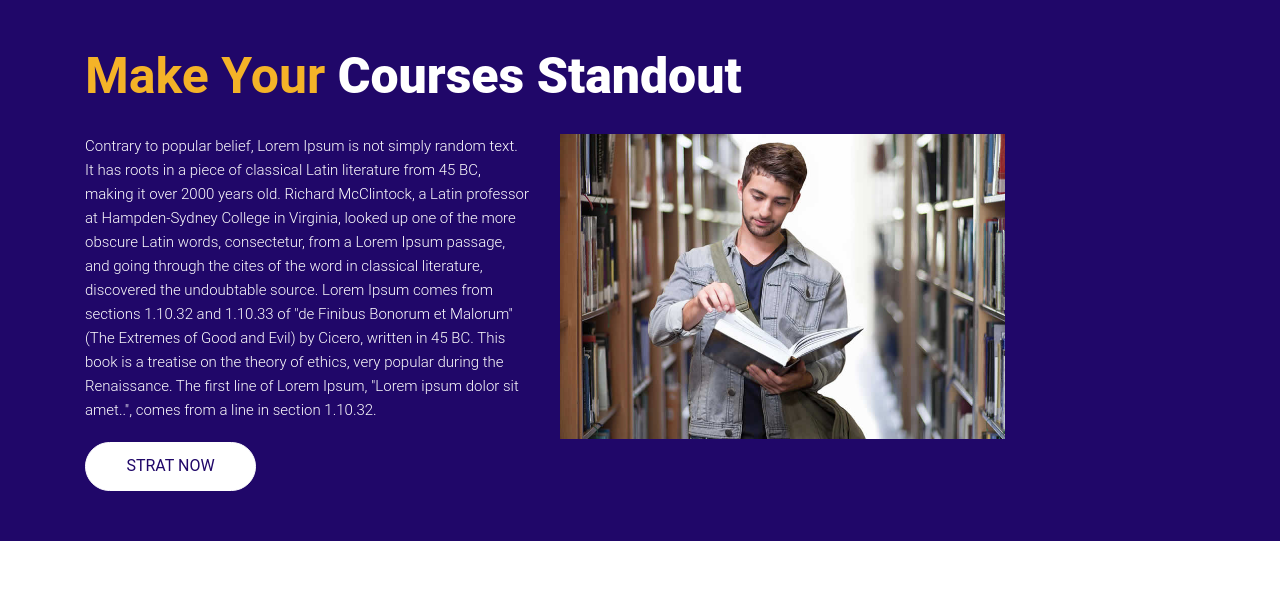
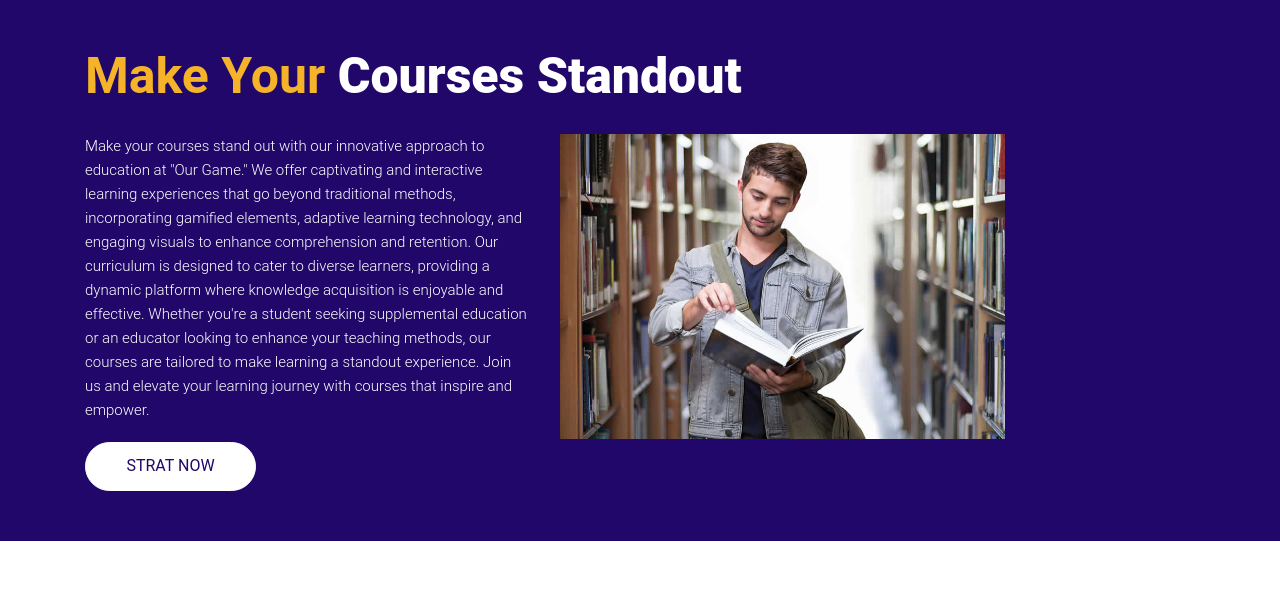
Before and after one commit to MOQA-01/Ipa386, a plain HTML site: page index.html in a window 1280 px wide. Shown: the part 3260-3869 px from the top of the page. Drawn offline with nearby package versions, Linux system fonts and the light colour scheme; some packages are replaced by stand-ins of ours.

Commit message:
Update index.html

```diff
--- a/index.html
+++ b/index.html
@@ -278,7 +278,7 @@
                                         <figure><img src="images/my2.jpg"></figure>
                                         <div class="overlay">
                                             <h3>Cinematography</h3>
-                                            <p>It is a long established fact that a reader will be distracted by the readable content o</p>
+                                            <p>It is a long established fact that a reader will be distracted by the readable content</p>
                                         </div>
                                     </div>
                                 </div>
@@ -287,7 +287,7 @@
                                         <figure><img src="images/my3.jpg"></figure>
                                         <div class="overlay">
                                             <h3>Skills</h3>
-                                            <p>It is a long established fact that a reader will be distracted by the readable content o</p>
+                                            <p>It is a long established fact that a reader will be distracted by the readable content</p>
                                         </div>
                                     </div>
                                 </div>
@@ -296,7 +296,7 @@
                                         <figure><img src="images/my4.jpg"></figure>
                                         <div class="overlay">
                                             <h3>Teaching Science</h3>
-                                            <p>It is a long established fact that a reader will be distracted by the readable content o</p>
+                                            <p>It is a long established fact that a reader will be distracted by the readable content </p>
                                         </div>
                                     </div>
                                 </div>
@@ -357,10 +357,12 @@
             <div class="row">
                 <div class="col-xl-5 col-lg-5 col-md-5 col-sm-12">
                     <div class="make_text">
-                        <p>Contrary to popular belief, Lorem Ipsum is not simply random text. It has roots in a piece of classical Latin literature from 45 BC, making it over 2000 years old. Richard McClintock, a Latin professor at Hampden-Sydney College
-                            in Virginia, looked up one of the more obscure Latin words, consectetur, from a Lorem Ipsum passage, and going through the cites of the word in classical literature, discovered the undoubtable source. Lorem Ipsum comes from
-                            sections 1.10.32 and 1.10.33 of "de Finibus Bonorum et Malorum" (The Extremes of Good and Evil) by Cicero, written in 45 BC. This book is a treatise on the theory of ethics, very popular during the Renaissance. The first line
-                            of Lorem Ipsum, "Lorem ipsum dolor sit amet..", comes from a line in section 1.10.32.
+                        <p>Make your courses stand out with our innovative approach to education at "Our Game."
+                            We offer captivating and interactive learning experiences that go beyond traditional methods, incorporating gamified elements,
+                            adaptive learning technology, and engaging visuals to enhance comprehension and retention. Our curriculum is designed to cater to diverse learners,
+                            providing a dynamic platform where knowledge acquisition is enjoyable and effective.
+                            Whether you're a student seeking supplemental education or an educator looking to enhance your teaching methods, our courses are tailored to make learning a standout experience.
+                            Join us and elevate your learning journey with courses that inspire and empower.
                         </p>
                         <a href="Javascript:void(0)">Strat now</a>
                     </div>
```
